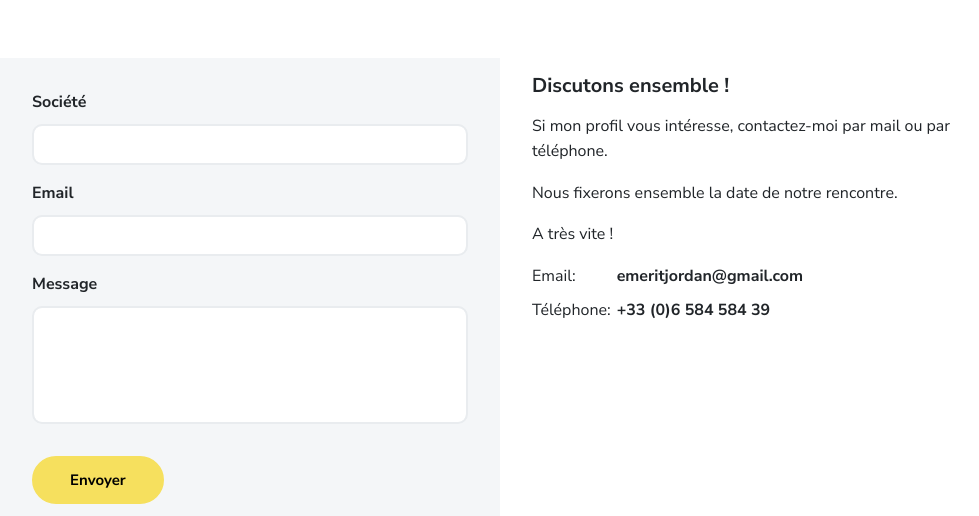
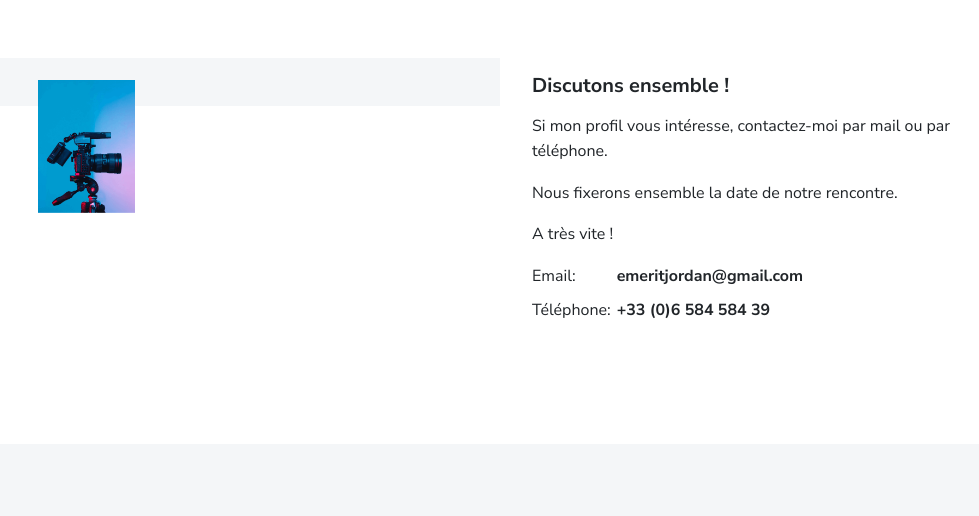
Before and after one commit to JordanMRT/social-media, a plain HTML site: page index.html in a window 1280 px wide. Shown: the part 4064-4580 px from the top of the page, without its empty margins (128-1107 px from the left). Drawn offline with Linux system fonts and the light colour scheme.

Commit message:
Update index.html

```diff
--- a/index.html
+++ b/index.html
@@ -313,22 +313,14 @@
     </div>
     <div class="row">
       <div class="col-md-6" data-aos="zoom-in" data-aos-delay="100">
-        <div class="bg-light my-2 p-3 pt-2"><form action="https://formspree.io/f/xgeddjwb"
-    method="POST">
-    <div class="form-group my-2">
-      <label for="name" class="form-label fw-bolder">Société</label>
-      <input class="form-control" type="text" id="name" name="name" required>
-    </div>
-    <div class="form-group my-2">
-      <label for="email" class="form-label fw-bolder">Email</label>
-      <input class="form-control" type="email" id="email" name="_replyto" required>
-    </div>
-  <div class="form-group my-2">
-    <label for="message" class="form-label fw-bolder">Message</label>
-    <textarea class="form-control" style="resize: none;" id="message" name="message" rows="4" required></textarea>
-  </div>
-  <button class="btn btn-primary mt-2" type="submit">Envoyer</button>
-</form>
+        <div class="bg-light my-2 p-3 pt-2">
+<div class="grid-item"><a href="https://codelyoko.ek.la">
+          <figure class="portfolio-item"><img src="images/portfolio/4-small.png" data-bp="images/portfolio/4.jpg"/>
+            <figcaption>
+              <h4 class="h5 mb-0">Télécharger</h4>
+              <div>mon CV</div>
+            </figcaption>
+             </figure></a></div>
         </div>
       </div>
       <div class="col-md-6" data-aos="fade-left" data-aos-delay="300">
```
